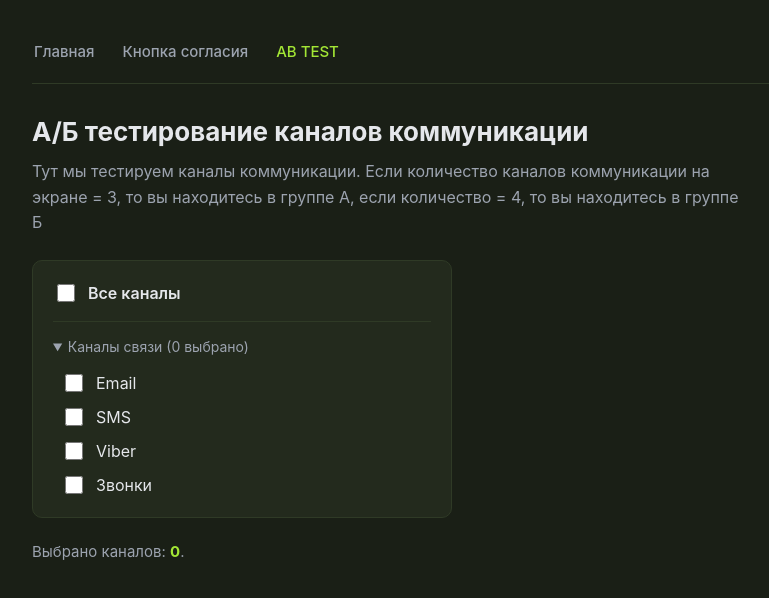
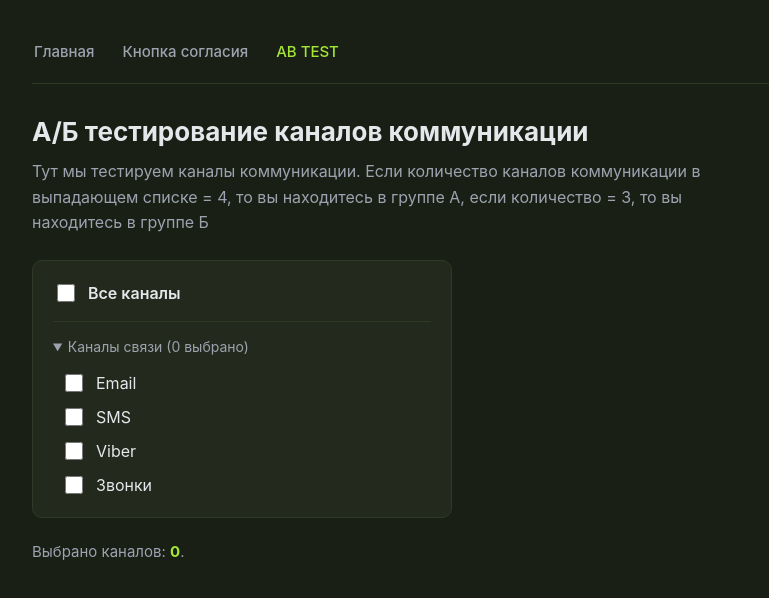
Before and after one commit to stanislavdykomenko-eng/sandbox-app, a React (Create React App) app: page /#/ab-test in a window 1280 px wide. Shown: the top 598 px of the page, without its empty margins (68-837 px from the left). Built offline with nearby package versions, Linux system fonts and the light colour scheme.

Commit message:
change text

```diff
--- a/src/pages/AbTestPage/index.js
+++ b/src/pages/AbTestPage/index.js
@@ -57,8 +57,8 @@ const AbTestPage = () => {
   };
 
   let group = null;
-  if (countChecked === 3) group = "А";
-  else if (countChecked === 4) group = "Б";
+  if (countChecked === 3) group = "Б";
+  else if (countChecked === 4) group = "А";
 
   if (!isExperimentReady) {
     return <div className="ab-page">Загрузка эксперимента...</div>;
@@ -69,8 +69,8 @@ const AbTestPage = () => {
       <h1>А/Б тестирование каналов коммуникации</h1>
       <p className="ab-desc">
         Тут мы тестируем каналы коммуникации. Если количество каналов
-        коммуникации на экране = 3, то вы находитесь в группе А, если количество
-        = 4, то вы находитесь в группе Б
+        коммуникации в выпадающем списке = 4, то вы находитесь в группе А, если
+        количество = 3, то вы находитесь в группе Б
       </p>
 
       <div className="ab-block">
```
